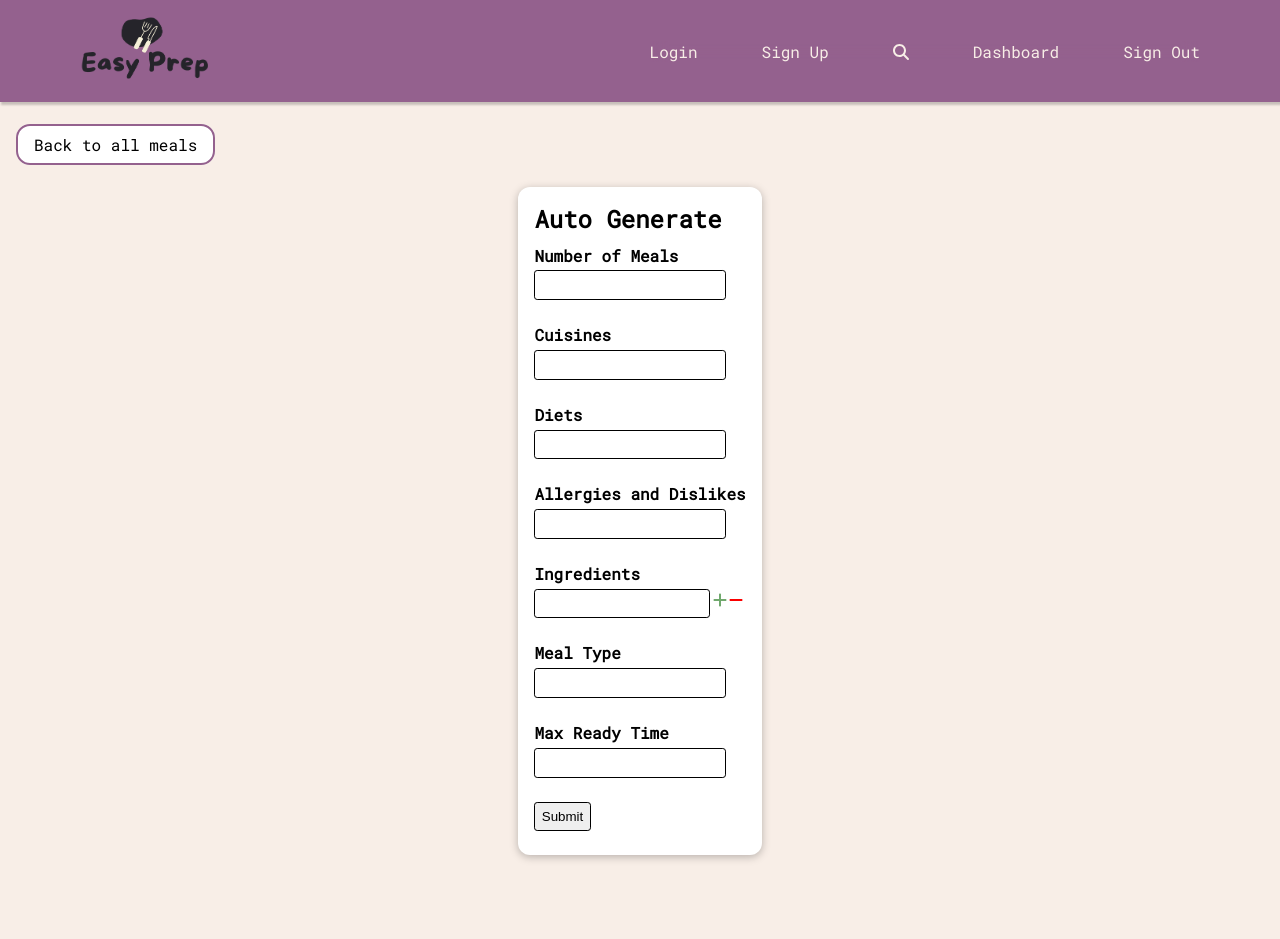
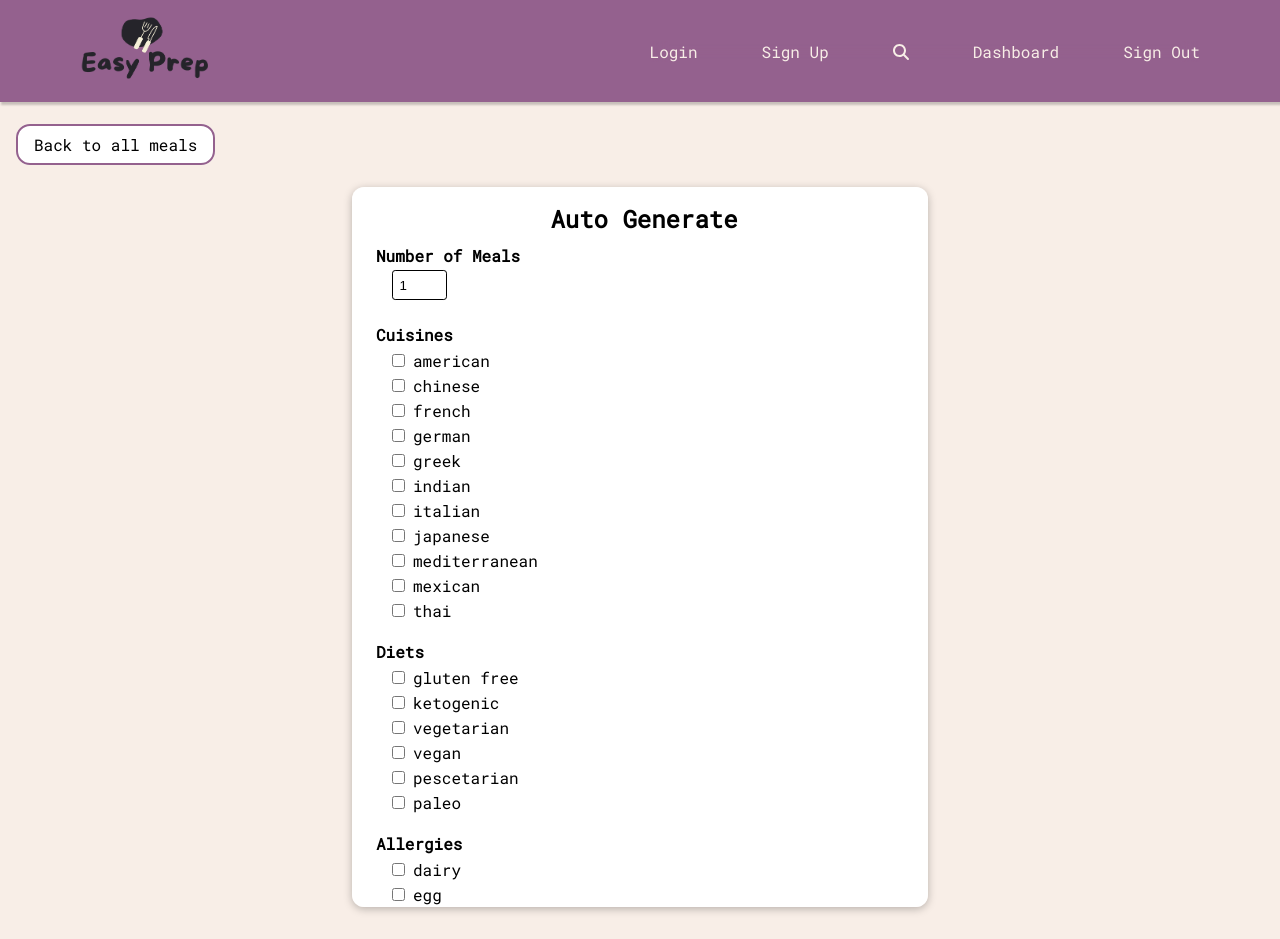
Before and after one commit to 06kaylee/easy-prep, a Vue app in the folder frontend/: page /upcoming-meals/auto-generate in a window 1280 px wide. Before the commit the page ends 887 px from the top, so only its background shows below. Built offline with nearby package versions, Linux system fonts and the light colour scheme.

Commit message:
changes before presentation to auto generate

```diff
--- a/frontend/src/components/upcoming-meals/AutoGenerateForm.vue
+++ b/frontend/src/components/upcoming-meals/AutoGenerateForm.vue
@@ -1,132 +1,427 @@
 <template>
+	<div>
 		<form class="auto-generate-form" @submit.prevent="submitForm">
 		<!-- how many meals -->
 		<h3>Number of Meals</h3>
 		<div class="form-control">
-            <input type="text">
+			<label for="num-meals"></label>
+			<input
+				type="number"
+				id="num-meals"
+				name="num-meals"
+				min="1"
+				max="7"
+				v-model="numMeals"
+			/>
 		</div>
 
-		<!-- what cuisines -->
+		<!-- what cuisines: american, chinese, french, german, greek, indian, italian, japanese, mediterranean, mexican, thai -->
 		<h3>Cuisines</h3>
 		<div class="form-control">
-			<input type="text">
+			<div
+				class="cuisine-container"
+				v-for="cuisine in cuisineOptions"
+				:key="cuisine"
+			>
+				<input
+					type="checkbox"
+					:id="cuisine"
+					:name="cuisine"
+					:value="cuisine"
+					v-model="cuisines"
+				/>
+				<label :for="cuisine">{{ cuisine }}</label
+				><br />
+			</div>
 		</div>
 
-		<!-- diets -->
+		<!-- diets: gluten free, ketogenic, vegetarian, vegan, pescetarian, paleo -->
 		<h3>Diets</h3>
 		<div class="form-control">
-			<!-- <label for="servings" id="servings-label">Servings</label>
-			<input type="number" id="servings" v-model="servings" /> -->
-            <input type="text">
+			<div class="diet-container" v-for="diet in dietOptions" :key="diet">
+				<input
+					type="checkbox"
+					:id="diet"
+					:name="diet"
+					:value="diet"
+					v-model="diets"
+				/>
+				<label :for="diet">{{ diet }}</label
+				><br />
+			</div>
 		</div>
 
-		<!-- allergies and dislikes -->
-        <h3>Allergies and Dislikes</h3>
+		<!-- allergies: dairy, egg, gluten, grain, peanut, seafood -->
+		<h3>Allergies</h3>
 		<div class="form-control">
-			<input type="text">
+			<div
+				class="allergy-container"
+				v-for="allergy in allergyOptions"
+				:key="allergy"
+			>
+				<input
+					type="checkbox"
+					:id="allergy"
+					:name="allergy"
+					:value="allergy"
+					v-model="allergies"
+				/>
+				<label :for="allergy">{{ allergy }}</label
+				><br />
+			</div>
+		</div>
+
+		<!-- dislikes -->
+		<h3>Dislikes</h3>
+		<div
+			class="form-control dislikes"
+			v-for="(dislike, index) in dislikes"
+			:key="index"
+		>
+			<input type="text" class="dislike-container" v-model="dislikes[index]" />
+			<div class="icons">
+				<a
+					@click="addField(dislikes)"
+					@keyup.enter="addField(dislikes)"
+					tabindex="0"
+				>
+					<font-awesome-icon class="add-btn" :icon="['fas', 'plus']" />
+				</a>
+				<a
+					@click="removeField(index, dislikes)"
+					@keyup.enter="removeField(index, dislikes)"
+					tabindex="0"
+				>
+					<font-awesome-icon class="remove-btn" :icon="['fas', 'minus']" />
+				</a>
+			</div>
 		</div>
 
 		<!-- Ingredients -->
 		<h3>Ingredients</h3>
-		<div class="form-control ingredients">
-			<input type="text" />
-			<a @click="addField(ingredients)" @keyup.enter="addField(ingredients)" tabindex="0">
+		<div
+			class="form-control ingredients"
+			v-for="(ingredient, index) in ingredients"
+			:key="index"
+		>
+			<input
+				type="text"
+				class="ingredient-container"
+				v-model="ingredients[index]"
+			/>
+			<div class="icons">
+				<a
+					@click="addField(ingredients)"
+					@keyup.enter="addField(ingredients)"
+					tabindex="0"
+				>
 					<font-awesome-icon class="add-btn" :icon="['fas', 'plus']" />
 				</a>
-			<a @click="removeField(index, ingredients)" @keyup.enter="removeField(index, ingredients)" tabindex="0">
+				<a
+					@click="removeField(index, ingredients)"
+					@keyup.enter="removeField(index, ingredients)"
+					tabindex="0"
+				>
 					<font-awesome-icon class="remove-btn" :icon="['fas', 'minus']" />
 				</a>
 			</div>
-
-		<!-- meal types -->
-		<h3>Meal Type</h3>
-		<div class="form-control steps" v-for="(step, index) in steps" :key="index">
-			<input type="text">
 		</div>
 
 		<!-- max ready time -->
-		<h3>Max Ready Time</h3>
-		<div class="form-control notes" v-for="(note, index) in notes" :key="index">
-			<input type="text">
+		<h3>Max Ready Time (minutes)</h3>
+		<div class="form-control">
+			<label for="max-ready-time"></label>
+			<input
+				type="number"
+				id="max-ready-time"
+				name="max-ready-time"
+				min="1"
+				max="600"
+				v-model="maxReadyTime"
+			/>
 		</div>
 
-		<input type="submit" />
+		<div class="btn-container">
+			<base-button class="generate-btn">Generate</base-button>
+		</div>
 		</form>
+
+		<!-- modal asking to remove meals -->
+		<dialog class="modal" ref="modal">
+		<div class="modal-content-container">
+			<div class="modal-icons">
+				<font-awesome-icon class="randomize-btn" @click="getRecipes" :icon="['fas', 'rotate-left']" />
+				<button @click="closeModal" class="close-modal-btn">
+					<font-awesome-icon :icon="['fas', 'x']" />
+				</button>
+			</div>
+
+			<div class="modal-loading-container" v-if="isLoading">
+				<base-spinner></base-spinner>
+			</div>
+			<div class="modal-content" v-else>
+				<auto-generate-recipe-item class="modal-auto-generate-card" v-if="currentMeal" :recipeName="currentMeal.title" :img="currentMeal.image"></auto-generate-recipe-item>
+				<font-awesome-icon class="modal-next-btn" @click="nextMeal" :icon="['fas', 'angle-right']" />
+			</div>
+
+			<div class="btn-container">
+				<base-button @click="saveRecipes">Save</base-button>
+			</div>
+		</div>
+		</dialog>
+	</div>
 </template>
 
 <script>
+import SearchService from "../../services/SearchService";
 import UpcomingMealService from "../../services/UpcomingMealService";
+import AutoGenerateRecipeItem from "../../components/upcoming-meals/AutoGenerateRecipeItem.vue";
 
 export default {
+	components: {
+		AutoGenerateRecipeItem
+	},
 	data() {
 		return {
-			itemName: "",
-			img: "",
-			servings: null,
-			readyTime: null,
-			nutritionFacts: {
-				calories: "",
-				totalFat: "",
-				cholesterol: "",
-				sodium: "",
-				totalCarbs: "",
-				protein: "",
-			},
+			cuisineOptions: [
+				"american",
+				"chinese",
+				"french",
+				"german",
+				"greek",
+				"indian",
+				"italian",
+				"japanese",
+				"mediterranean",
+				"mexican",
+				"thai",
+			],
+			dietOptions: [
+				"gluten free",
+				"ketogenic",
+				"vegetarian",
+				"vegan",
+				"pescetarian",
+				"paleo",
+			],
+			allergyOptions: ["dairy", "egg", "gluten", "grain", "peanut", "seafood"],
+			numMeals: 1,
+			cuisines: [],
+			diets: [],
+			allergies: [],
+			dislikes: [""],
 			ingredients: [""],
-			steps: [""],
-			notes: [""],
-			userInput: true,
+			maxReadyTime: 20,
+			recipeResults: null,
+			currentMeal: null,
+			currentIndex: 0,
+			isLoading: false
 		};
 	},
 	methods: {
+		openModal() {
+			const modal = this.$refs.modal;
+			modal.showModal();
+		},
+		closeModal() {
+			const modal = this.$refs.modal;
+			modal.close();
+		},
+		nextMeal() {
+			if (this.currentIndex + 1 === this.recipeResults.length) {
+				this.currentIndex = 0;
+			} else {
+				this.currentIndex += 1;
+			}
+			this.currentMeal = this.recipeResults[this.currentIndex];
+		},
 		addField(fieldType) {
 			fieldType.push("");
 		},
 		removeField(index, fieldType) {
 			fieldType.splice(index, 1);
 		},
-		onFileChange(event) {
-			const files = event.target.files || event.dataTransfer.files;
-			if (!files.length) return;
-			this.createImage(files[0]);
+		formatField(field) {
+			let str = "";
+			if (field.length > 1) {
+				str += field.join(",+");
+			} else {
+				str += field[0];
+			}
+			return str;
 		},
-		createImage(file) {
-			const reader = new FileReader();
+		async getRecipes() {
+			const cuisinesFormat = this.formatField(this.cuisines);
+			const dietsFormat = this.formatField(this.diets);
+			const allergiesFormat = this.formatField(this.allergies);
+			const dislikesFormat = this.formatField(this.dislikes);
+			const ingredientsFormat = this.formatField(this.ingredients);
+			const res = await SearchService.getAuto(
+				this.numMeals,
+				cuisinesFormat,
+				dietsFormat,
+				allergiesFormat,
+				dislikesFormat,
+				ingredientsFormat,
+				this.maxReadyTime
+			);
+			this.recipeResults = res.data.results;
+			if(this.recipeResults.length > 0) {
+				this.currentMeal = this.recipeResults[0];
+			}
+		},
+		formatToUpcomingMeal(recipe, dayOfWeek) {
+			const ingredients = [];
+			const steps = [];
+			for (const ingredient of recipe.nutrition.ingredients) {
+				ingredients.push(ingredient.name);
+			}
+			for (const step of recipe.analyzedInstructions[0].steps) {
+				steps.push(step.step);
+			}
+			const mealToSave = {
+				dayOfWeek,
+				itemName: recipe.title,
+				img: recipe.image,
+				servings: recipe.servings,
+				readyTime: recipe.readyInMinutes,
+				nutritionFacts: {
+					calories: recipe.nutrition.nutrients[0].amount,
+					totalFat: recipe.nutrition.nutrients[1].amount,
+					cholesterol: recipe.nutrition.nutrients[6].amount,
+					sodium: recipe.nutrition.nutrients[7].amount,
+					totalCarbs: recipe.nutrition.nutrients[3].amount,
+					protein: recipe.nutrition.nutrients[9].amount,
+				},
+				ingredients: ingredients,
+				steps: steps,
+				recipeUrl: recipe.sourceUrl,
+			};
 
-			reader.onload = (event) => {
-				this.img = event.target.result;
-			};
-			reader.readAsDataURL(file);
+			return mealToSave;
+		},
+		async saveRecipes() {
+			this.isLoading = true;
+			// create days of week array
+			const daysOfWeek = ['Mon', 'Tues', 'Wed', 'Thurs', 'Fri', 'Sat', 'Sun'];
+			// iterate over each recipe in recipe results
+			for(const [index, recipe] of Object.entries(this.recipeResults)) {
+				// get info for recipe by id
+				const res = await SearchService.getInfo(recipe.id);
+				const recipeInfo = res.data;
+				console.log(recipeInfo);
+				const mealToSave = this.formatToUpcomingMeal(recipeInfo, daysOfWeek[index]);
+				await UpcomingMealService.add(mealToSave);
+			}
+			this.isLoading = false;
+			this.$router.push('/upcoming-meals');
 		},
 		async submitForm() {
-			const dayOfWeek = this.$route.params.dayOfWeek;
-			const newImg = new Image();
-			newImg.src = this.img;
-			const newMeal = {
-				dayOfWeek: dayOfWeek,
-				itemName: this.itemName,
-				img: 'blah',
-				servings: this.servings,
-				readyTime: this.readyTime,
-				nutritionFacts: this.nutritionFacts,
-				ingredients: this.ingredients,
-				steps: this.steps,
-				notes: this.notes,
-				userInput: this.userInput,
-			};
-			const res = await UpcomingMealService.add(newMeal);
-			console.log(res.data);
-			this.$router.replace(`/upcoming-meals/${dayOfWeek}/meals`);
+			this.getRecipes();
+			this.openModal();
 		},
 	},
 };
 </script>
 
 <style scoped>
+.modal {
+	max-width: 30rem;
+	max-height: 30rem;
+	width: 29rem;
+	height: 24rem;
+	border: none;
+	box-shadow: 0 2px 8px rgba(0, 0, 0, 0.26);
+	padding: 2rem;
+	text-align: center;
+	margin: auto;
+	border-radius: 1rem;
+	animation: fadeIn 1s;
+	background: white;
+}
+
+.modal-content-container {
+	display: grid;
+	grid-template-columns: 1fr auto;
+}
+
+.modal-content {
+	display: flex;
+	grid-column: 1 / 3;
+	justify-content: center;
+	gap: 0.5rem;
+}
+
+.modal-loading-container {
+	grid-column: 1 / 3;
+    margin-top: 5rem;
+    margin-bottom: 2rem;
+}
+
+.modal .btn-container {
+	margin-top: 1rem;
+	display: flex;
+	justify-content: space-evenly;
+}
+
+.modal-icons {
+	grid-column: 2 / 3;
+	display: flex;
+	gap: 1rem;
+}
+
+.modal-icons svg,
+.modal-icons button {
+	font-size: 1.2rem;
+}
+
+.randomize-btn {
+	cursor: pointer;
+}
+
+.modal-auto-generate-card {
+	justify-self: center;
+}
+
+.save-modal-btn {
+	height: fit-content;
+	justify-self: center;
+	margin-top: 1rem;
+}
+
+.modal-next-btn {
+	align-self: center;
+	justify-self: center;
+	height: fit-content;
+	cursor: pointer;
+	width: 1rem;
+}
+
+.close-modal-btn {
+	border: none;
+	background: transparent;
+	color: red;
+	justify-self: end;
+	cursor: pointer;
+	grid-column: 2 / 3;
+}
+
+.modal::backdrop {
+	background: rgba(0, 0, 0, 0.4);
+}
+
+@keyframes fadeIn {
+	from {
+		opacity: 0;
+	}
+	to {
+		opacity: 1;
+	}
+}
+
 .auto-generate-form {
 	padding-top: 0.6rem;
 }
-
 input {
 	padding: 0.4rem;
 	border-radius: 0.2rem;
@@ -134,63 +429,54 @@ input {
 	width: fit-content;
 	margin-bottom: 0.5rem;
 }
-
 h3 {
 	font-size: 1rem;
 	padding-bottom: 0.3rem;
 }
-
 .form-control {
 	margin-bottom: 1rem;
 }
-
-.nutrition-facts {
+.dislikes,
+.ingredients {
 	display: grid;
-	grid-template-columns: repeat(2, 1fr);
+	grid-template-columns: auto 1fr;
+	gap: 1rem;
 }
-
-.nutrition-facts input {
-	justify-self: center;
+.icons {
+	display: flex;
+	gap: 1rem;
 }
-
-.ingredients,
-.steps,
-.notes {
-	display: grid;
-	grid-template-columns: repeat(3, auto);
+#num-meals,
+.cuisine-container,
+.diet-container,
+.allergy-container,
+.dislike-container,
+.ingredient-container,
+#max-ready-time {
+	margin-left: 1rem;
 }
-
-.ingredients {
-	grid-template-columns: repeat(3, auto);
+.cuisine-container label,
+.diet-container label,
+.allergy-container label {
+	padding-left: 0.5rem;
 }
-
-.ingredients input,
-textarea {
-	width: 11rem;
-}
-
-textarea {
-	margin-bottom: 0.5rem;
-}
-
 .add-btn {
 	color: #70a86d;
 }
-
 .add-btn:hover {
 	color: #8ed48a;
 	transition: 0.5s;
 }
-
 .remove-btn {
 	color: #fa0000;
 }
-
 .remove-btn:hover {
 	color: #fc8181;
 	transition: 0.5s;
 }
-
+.btn-container {
+	text-align: center;
+}
 a {
 	display: block;
 	width: fit-content;
--- /dev/null
+++ b/frontend/src/components/upcoming-meals/AutoGenerateRecipeItem.vue
@@ -0,0 +1,63 @@
+<template>
+	<base-card class="auto-generate-item-container">
+		<h3 class="recipe-name">{{ recipeName }}</h3>
+		<div class="img-container">
+			<img :src="mealImgLink" :alt="recipeName" />
+		</div>
+	</base-card>
+</template>
+
+<script>
+export default {
+	props: {
+		recipeName: {
+			type: String,
+			required: true,
+		},
+		img: {
+			type: String,
+			required: true,
+		},
+	},
+	computed: {
+		favoriteMealDetailLink() {
+			return this.$route.path + "/" + this.id;
+		},
+		mealImgLink() {
+			return this.img === "sample-logo.jpg"
+				? require("../../assets/" + this.img)
+				: this.img;
+		},
+	},
+};
+</script>
+
+<style scoped>
+div .auto-generate-item-container {
+	padding: 1rem;
+	margin: 1rem 0.5rem 1rem 0;
+	max-width: 12rem;
+}
+
+div .auto-generate-item-container:hover {
+	opacity: 0.8;
+}
+
+.recipe-name {
+	text-align: center;
+}
+
+.img-container {
+	max-width: 200px;
+	max-height: 200px;
+	display: flex;
+	justify-content: center;
+	align-content: center;
+}
+
+.img-container img {
+	border-radius: 1rem;
+	max-width: 80%;
+	max-height: 80%;
+}
+</style>
--- a/frontend/src/main.js
+++ b/frontend/src/main.js
@@ -14,7 +14,9 @@ import { faMinus } from "@fortawesome/free-solid-svg-icons";
 import { faX } from "@fortawesome/free-solid-svg-icons";
 import { faAngleDown } from "@fortawesome/free-solid-svg-icons";
 import { faAngleUp } from "@fortawesome/free-solid-svg-icons";
+import { faAngleRight } from "@fortawesome/free-solid-svg-icons";
 import { faBars } from "@fortawesome/free-solid-svg-icons";
+import { faRotateLeft } from "@fortawesome/free-solid-svg-icons";
 import { FontAwesomeIcon } from "@fortawesome/vue-fontawesome";
 import BaseButton from "./components/ui/BaseButton.vue";
 import BaseCard from "./components/ui/BaseCard.vue";
@@ -38,7 +40,9 @@ library.add(
 	faX,
 	faAngleDown,
 	faAngleUp,
-	faBars
+	faAngleRight,
+	faBars,
+	faRotateLeft
 );
 
 app.component("font-awesome-icon", FontAwesomeIcon);
--- a/frontend/src/views/upcoming-meals/AutoGeneratePage.vue
+++ b/frontend/src/views/upcoming-meals/AutoGeneratePage.vue
@@ -15,52 +15,50 @@
 
 <script>
 import AutoGenerateForm from "../../components/upcoming-meals/AutoGenerateForm.vue";
-
 export default {
 	components: {
 		AutoGenerateForm,
 	},
 	computed: {
 		allMealsLink() {
-			return '/upcoming-meals';
+			return "/upcoming-meals";
 		},
 	},
 };
 </script>
 
 <style scoped>
-.auto-generate-form-container {
+.auto-generate-container > .auto-generate-form-container {
+	max-width: 36rem;
 	background: white;
 	max-height: 45rem;
 	overflow: auto;
+	padding-left: 1.5rem;
 }
-
+.auto-generate-form-container h2 {
+	text-align: center;
+}
 ::-webkit-scrollbar {
-    width: 1.2em;
+	width: 1.2em;
 }
-
 ::-webkit-scrollbar-track {
-    background: white;
+	background: white;
 	border-radius: 100vh;
 	margin-block: 0.4em;
 }
-
 ::-webkit-scrollbar-thumb {
-    background: #c7c4c4;
+	background: #c7c4c4;
 	border-radius: 100vh;
 	border: 0.25em solid white;
 }
-
 @supports (scrollbar-color: #c7c4c4 white) {
 	* {
 		scrollbar-color: #c7c4c4 white;
 	}
 }
-
 .back-btn {
 	height: fit-content;
 }
-
 .back-btn-container {
 	margin: 2rem 0 0 1rem;
 }
```
Also changed, not shown: frontend/src/services/SearchService.js (+16 -0 lines), frontend/src/views/GroceryList.vue (+8 -2 lines), frontend/src/views/upcoming-meals/UpcomingMeals.vue (+28 -6 lines). Lines whose indentation alone changed are shown as unchanged.
